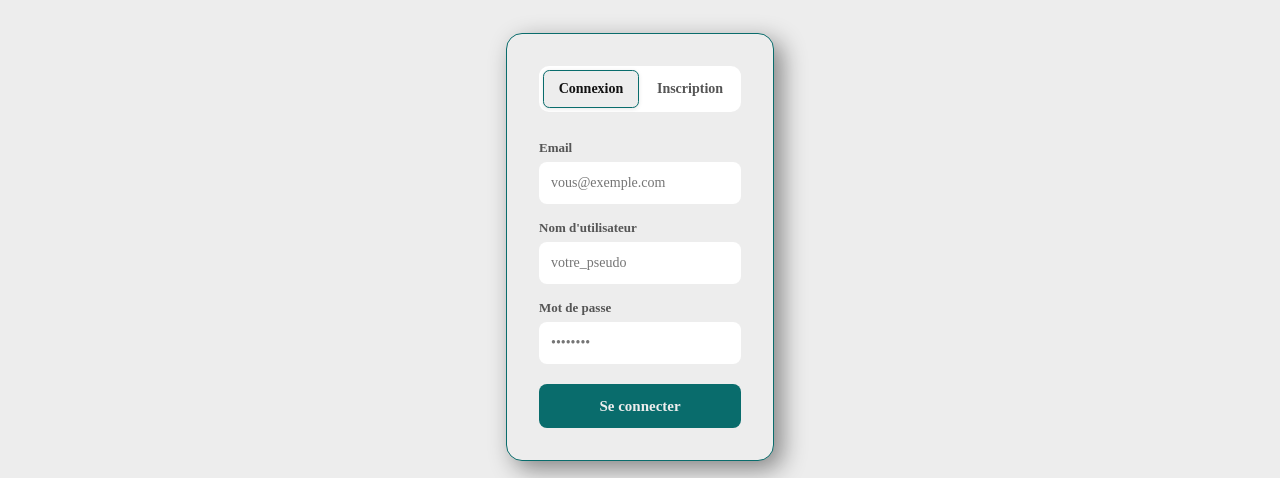
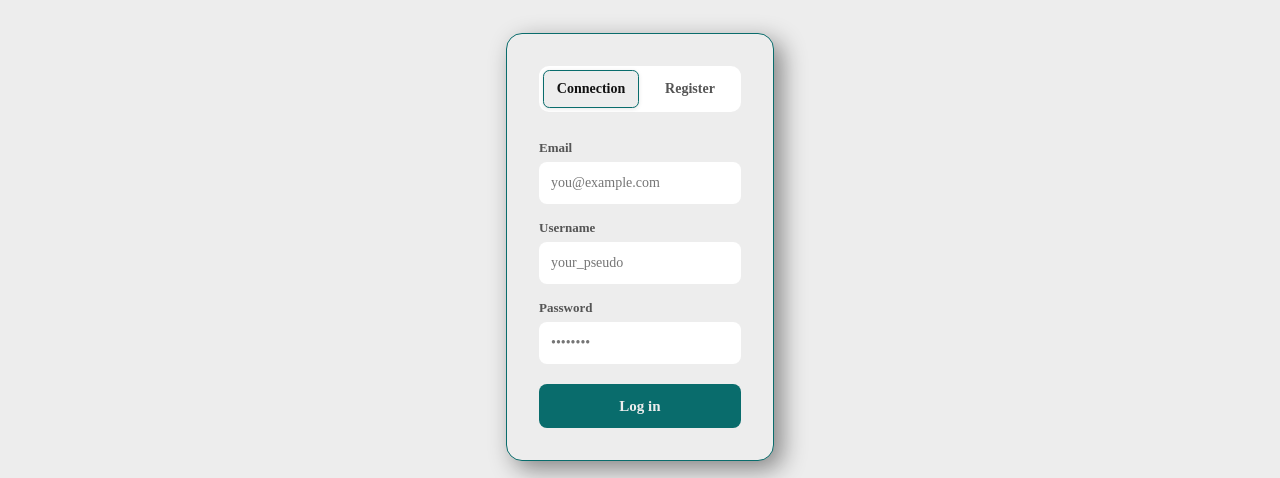
Before and after one commit to MediaDex-Inc/MediaDex-WEB, a Vue app: page /connection in a window 1280 px wide. Shown: the part 182-660 px from the top of the page. Built offline with nearby package versions, Linux system fonts and the light colour scheme.

Commit message:
✏️ fix: change fr to en

```diff
--- a/src/components/authentication/LoginForm.vue
+++ b/src/components/authentication/LoginForm.vue
@@ -28,8 +28,8 @@ function validate(): boolean {
     : !/^[^\s@]+@[^\s@]+\.[^\s@]+$/.test(form.email)
     ? 'Email invalide'
     : undefined
-  formErrors.username = !form.username ? "Nom d'utilisateur requis" : undefined
-  formErrors.password = !form.password ? 'Mot de passe requis' : undefined
+  formErrors.username = !form.username ? "Username required" : undefined
+  formErrors.password = !form.password ? 'Password required' : undefined
   return !Object.values(formErrors).some(Boolean)
 }
 
@@ -44,7 +44,7 @@ const connection = async () => {
         tokenStore.setRefreshToken(data.refresh_token)
         router.push({ path: '/' })
     } catch (e: unknown) {
-        apiError.value = e instanceof Error ? e.message : 'Une erreur est survenue lors de la connexion'
+        apiError.value = e instanceof Error ? e.message : 'An error occurred while connecting.'
     } finally {
         loading.value = false
     }
@@ -55,18 +55,18 @@ const connection = async () => {
   <form class="form" @submit.prevent="connection" novalidate>
     <div class="field">
       <label for="email">Email</label>
-      <input id="email" v-model="form.email" type="email" placeholder="vous@exemple.com" />
+      <input id="email" v-model="form.email" type="email" placeholder="you@example.com" />
       <span v-if="formErrors.email" class="error">{{ formErrors.email }}</span>
     </div>
 
     <div class="field">
-      <label for="username">Nom d'utilisateur</label>
-      <input id="username" v-model="form.username" type="text" placeholder="votre_pseudo" />
+      <label for="username">Username</label>
+      <input id="username" v-model="form.username" type="text" placeholder="your_pseudo" />
       <span v-if="formErrors.username" class="error">{{ formErrors.username }}</span>
     </div>
 
     <div class="field">
-      <label for="password">Mot de passe</label>
+      <label for="password">Password</label>
       <input id="password" v-model="form.password" type="password" placeholder="••••••••" autocomplete="current-password" />
       <span v-if="formErrors.password" class="error">{{ formErrors.password }}</span>
     </div>
@@ -75,7 +75,7 @@ const connection = async () => {
 
     <button type="submit" class="btn" :disabled="loading">
       <span v-if="loading" class="spinner"></span>
-      {{ loading ? 'Connection…' : 'Se connecter' }}
+      {{ loading ? 'Connection…' : 'Log in' }}
     </button>
   </form>
 </template>
--- a/src/components/authentication/SignupForm.vue
+++ b/src/components/authentication/SignupForm.vue
@@ -28,14 +28,14 @@ function validate(): boolean {
     : !/^[^\s@]+@[^\s@]+\.[^\s@]+$/.test(form.email)
     ? 'Email invalide'
     : undefined
-  formErrors.username = !form.username ? "Nom d'utilisateur requis" : undefined
+  formErrors.username = !form.username ? "Username required" : undefined
   formErrors.password = !form.password
-    ? 'Mot de passe requis'
+    ? 'Password required'
     : form.password.length < 8
-    ? '8 caractères minimum'
+    ? 'Minimum of 8 characters'
     : undefined
   formErrors.passwordConfirm = form.password !== form.passwordConfirm
-    ? 'Les mots de passe ne correspondent pas'
+    ? 'The passwords do not match.'
     : undefined
   return !Object.values(formErrors).some(Boolean)
 }
@@ -51,7 +51,7 @@ const register = async () => {
         tokenStore.setRefreshToken(data.refresh_token)
         router.push({ path: '/' })
     } catch (e: unknown) {
-        apiError.value = e instanceof Error ? e.message : 'Une erreur est survenue lors de la creation du compte'
+        apiError.value = e instanceof Error ? e.message : 'An error occurred while creating the account.'
     } finally {
         loading.value = false
     }
@@ -62,31 +62,31 @@ const register = async () => {
   <form class="form" @submit.prevent="register" novalidate>
     <div class="field">
       <label for="email">Email</label>
-      <input id="email" v-model="form.email" type="email" placeholder="vous@exemple.com" />
+      <input id="email" v-model="form.email" type="email" placeholder="you@example.com" />
       <span v-if="formErrors.email" class="error">{{ formErrors.email }}</span>
     </div>
 
     <div class="field">
-      <label for="username">Nom d'utilisateur</label>
+      <label for="username">Username</label>
       <input id="username" v-model="form.username" type="text" placeholder="votre_pseudo" />
       <span v-if="formErrors.username" class="error">{{ formErrors.username }}</span>
     </div>
 
     <div class="field">
-      <label for="password">Mot de passe</label>
+      <label for="password">Password</label>
       <input id="password" v-model="form.password" type="password" placeholder="••••••••" autocomplete="new-password" />
       <span v-if="formErrors.password" class="error">{{ formErrors.password }}</span>
     </div>
 
     <div class="field">
-      <label for="password-confirm">Confirmer le mot de passe</label>
+      <label for="password-confirm">Confirm password</label>
       <input id="password-confirm" v-model="form.passwordConfirm" type="password" placeholder="••••••••" autocomplete="new-password" />
       <span v-if="formErrors.passwordConfirm" class="error">{{ formErrors.passwordConfirm }}</span>
     </div>
 
     <button type="submit" class="btn" :disabled="loading">
       <span v-if="loading" class="spinner"></span>
-      {{ loading ? 'Creation du compte...' : 'Créer mon compte' }}
+      {{ loading ? 'Account creation...' : 'Create my account' }}
     </button>
 
   </form>
--- a/src/pages/Connection.vue
+++ b/src/pages/Connection.vue
@@ -10,8 +10,8 @@ const isSignup = ref(false)
 <template>
   <section id="connection">
     <div class="toggle">
-      <button :class="{ active: !isSignup }" @click="isSignup = false">Connexion</button>
-      <button :class="{ active: isSignup }" @click="isSignup = true">Inscription</button>
+      <button :class="{ active: !isSignup }" @click="isSignup = false">Connection</button>
+      <button :class="{ active: isSignup }" @click="isSignup = true">Register</button>
     </div>
 
     <LoginForm v-if="!isSignup" />
--- a/src/pages/CreateMedia.vue
+++ b/src/pages/CreateMedia.vue
@@ -238,7 +238,7 @@ onMounted(() => {
             <textarea class="description" v-model="description" placeholder="Description..." />
 
             <span>Notes</span>
-            <textarea class="notes" v-model="notes" placeholder="Notes personnelles..." />
+            <textarea class="notes" v-model="notes" placeholder="Personal notes..." />
 
             <div class="custom-fields-section">
                 <strong>Personalized fields</strong>
--- a/src/pages/Search.vue
+++ b/src/pages/Search.vue
@@ -120,17 +120,17 @@ onMounted(() => {
 <div class="search-page">
   <header class="header">
     <div class="top-row">
-      <input v-model="search" placeholder="Rechercher..." />
+      <input v-model="search" placeholder="Search..." />
 
       <select v-model="selectedTagName">
-        <option value="">Auncun Tag</option>
+        <option value="">No tag selected</option>
         <option v-for="tag in tags" :key="tag.tag_id" :value="tag.name">
           {{ tag.name }}
         </option>
       </select>
 
       <select v-model="selectedCollectionName">
-        <option value="">Aucune collection</option>
+        <option value="">No collection selected</option>
         <option v-for="c in collections" :key="c.name" :value="c.name">
           {{ c.name }}
         </option>
@@ -142,7 +142,7 @@ onMounted(() => {
         @add="editableFilters.push({ Key: '', ops: '', Value: '' })"
         @remove="(i) => editableFilters.splice(i, 1)"
     />
-    <button class="save-btn" @click="saveFilters">Sauvegarder</button>
+    <button class="save-btn" @click="saveFilters">Save</button>
   </header>
     <CollectionName v-model:show="showNameModal" @confirm-save="confirmSave" />
 
```
